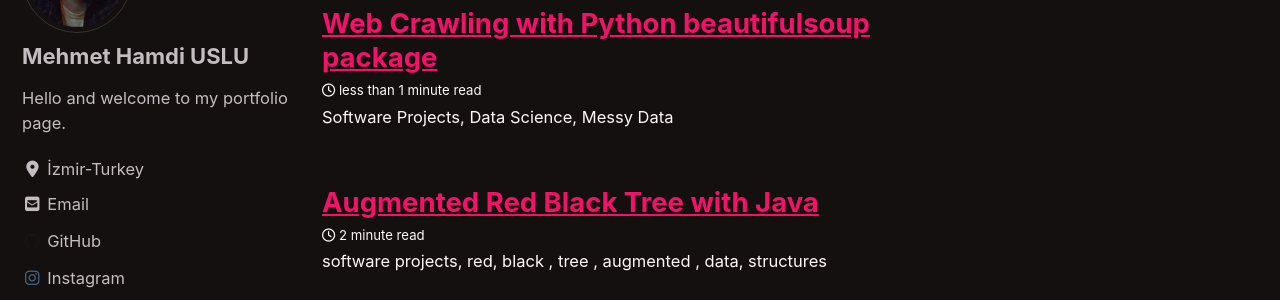
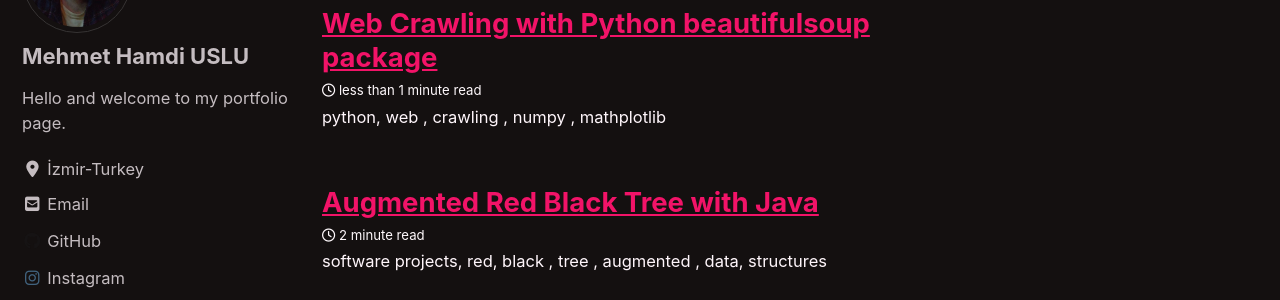
Before and after one commit to glorkpixels/glorkpixels.github.io, a Jekyll site: the page built from index.html, in a window 1280 px wide and 900 px high. Shown: the part 188-488 px from the top of the window. Built offline with Jekyll 4.4.1, drawn with Linux system fonts in a browser that asks for light colours; cached includes are drawn as plain includes; nearby versions of some CDN libraries; the list of posts is cut into pages by our own code.

Commit message:
latest updates 18.02.2020.

```diff
--- a/_posts/2020-01-12-web-crawling-with-python-beautifulsoup.md
+++ b/_posts/2020-01-12-web-crawling-with-python-beautifulsoup.md
@@ -4,7 +4,7 @@ date: 2020-01-12
 tags: [Software Projects, python, web , crawling , numpy , mathplotlib]
 header:
   image: "/images/test.jpg"
-excerpt: "Software Projects, Data Science, Messy Data"
+excerpt: " python, web , crawling , numpy , mathplotlib"
 
 ---
 
```
